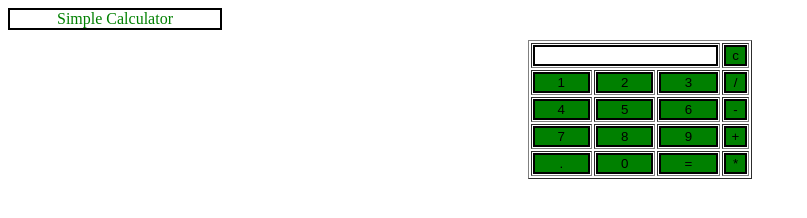
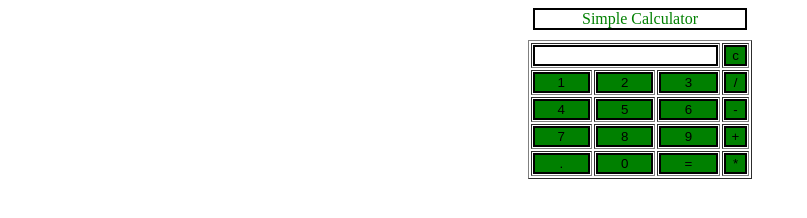
Before and after one commit to coder-harsh/calculator, a plain HTML site: page index.html in a window 1280 px wide. Shown: the whole page, without its empty margins (0-807 px from the left). Drawn offline with Linux system fonts and the light colour scheme.

Commit message:
Update index.html

```diff
--- a/index.html
+++ b/index.html
@@ -44,7 +44,7 @@
   </head>
   <!-- create table -->
   <body>
-    <div class="title">Simple Calculator</div>
+    <div align="center"><div class="title">Simple Calculator</div></div>
     <div align="center">
       <table border="1">
         <tr>
```
Lines whose indentation alone changed are shown as unchanged.
